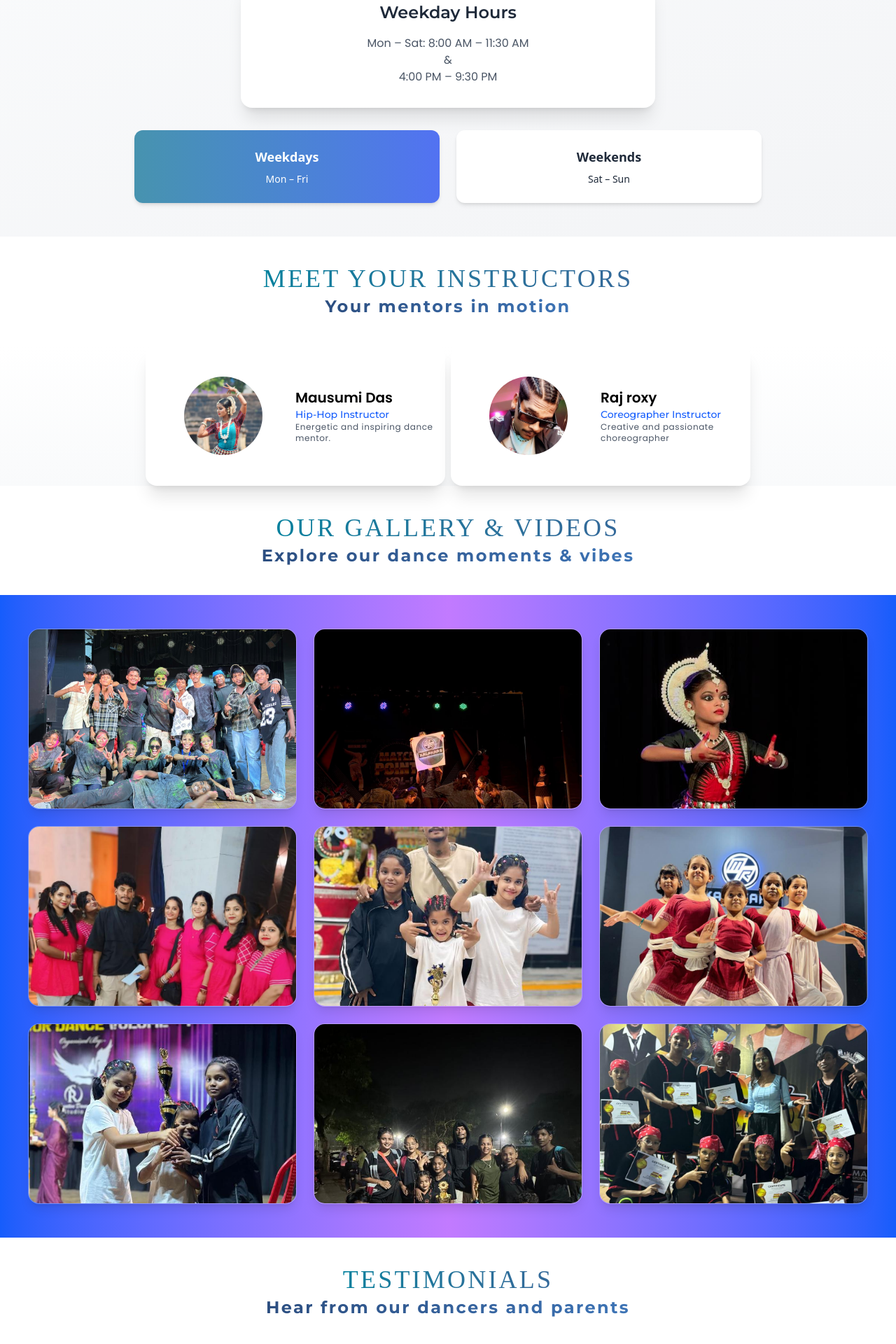
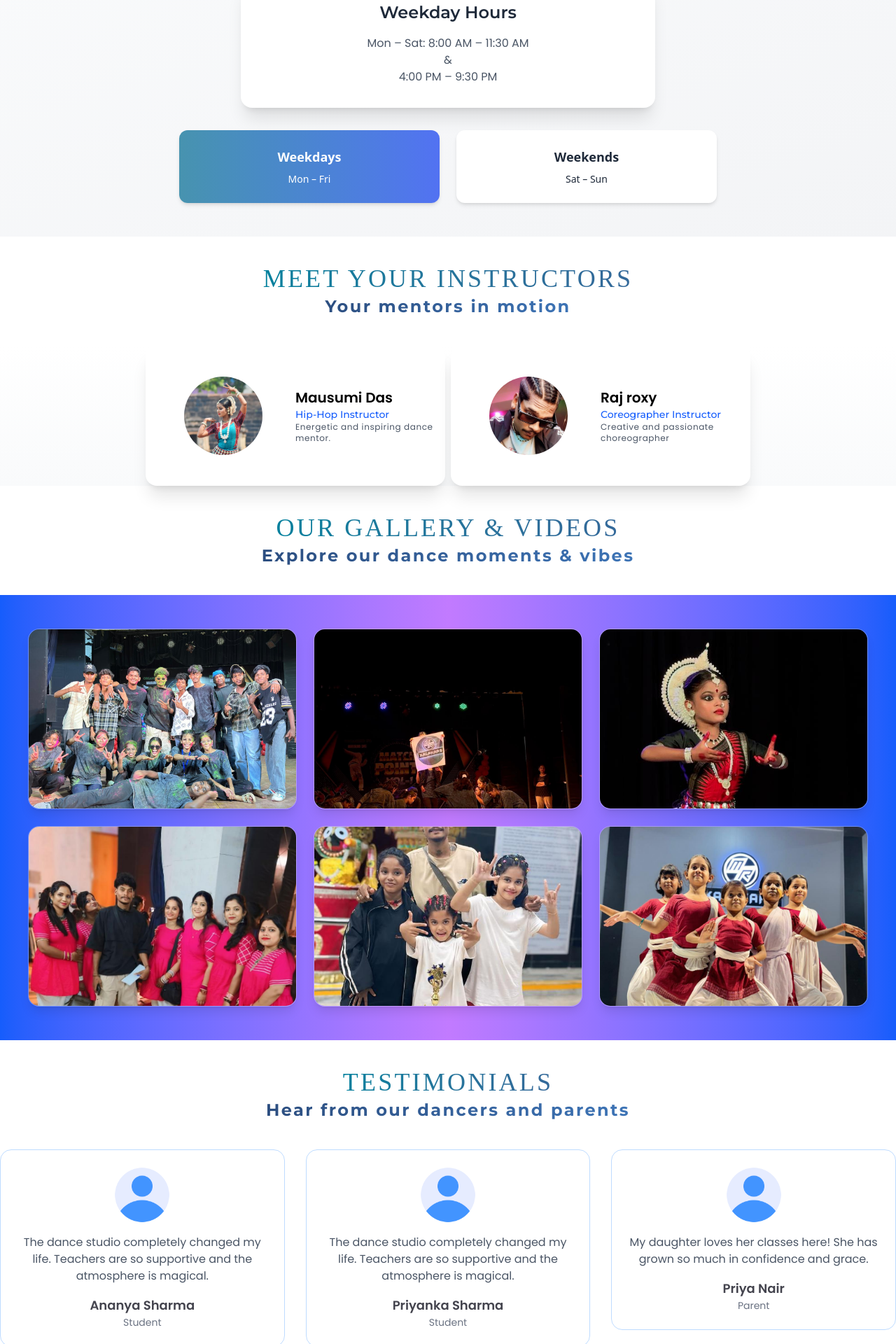
Before and after one commit to HimansuWebCoder/dance-studio, a React (Vite) app in the folder dance-studio-mr-kalakar/: page / in a window 1280 px wide. Shown: the part 4890-6810 px from the top of the page at 70% size. Built offline with nearby package versions, Linux system fonts and the light colour scheme; a web font is replaced by a local one.

Commit message:
updated studio hours section and media

```diff
--- a/dance-studio-mr-kalakar/src/components/Media.jsx
+++ b/dance-studio-mr-kalakar/src/components/Media.jsx
@@ -18,13 +18,7 @@
     { id: 3, type: "image", src: "/images/gallery3.jpeg" },
     { id: 4, type: "image", src: "/images/gallery4.jpeg" },
     { id: 5, type: "image", src: "/images/gallery5.jpeg" },
-    // { id: 3, type: "video", src: "/videos/dance.mp4" },
-    // { id: 4, type: "image", src: "/images/dance.webp" },
-    // { id: 5, type: "video", src: "/videos/dance.mp4" },
     { id: 6, type: "image", src: "/images/gallery6.jpeg" },
-    { id: 6, type: "image", src: "/images/gallery7.jpeg" },
-    { id: 6, type: "image", src: "/images/gallery8.jpeg" },
-    { id: 6, type: "image", src: "/images/achievement1.jpeg" },
   ];
 
   return (
--- a/dance-studio-mr-kalakar/src/components/StudioHours.jsx
+++ b/dance-studio-mr-kalakar/src/components/StudioHours.jsx
@@ -35,7 +35,7 @@
       </div>
 
       {/* Small Cards */}
-      <div className="grid grid-cols-2 md:grid-cols-2 gap-6 max-w-4xl mx-auto">
+      <div className="grid grid-cols-2 md:grid-cols-2 gap-6 max-w-3xl mx-auto">
         <button
           onClick={() => setActiveCard("weekday")}
           className={`p-6 rounded-xl shadow-md transition-transform transform hover:scale-105 ${
```
